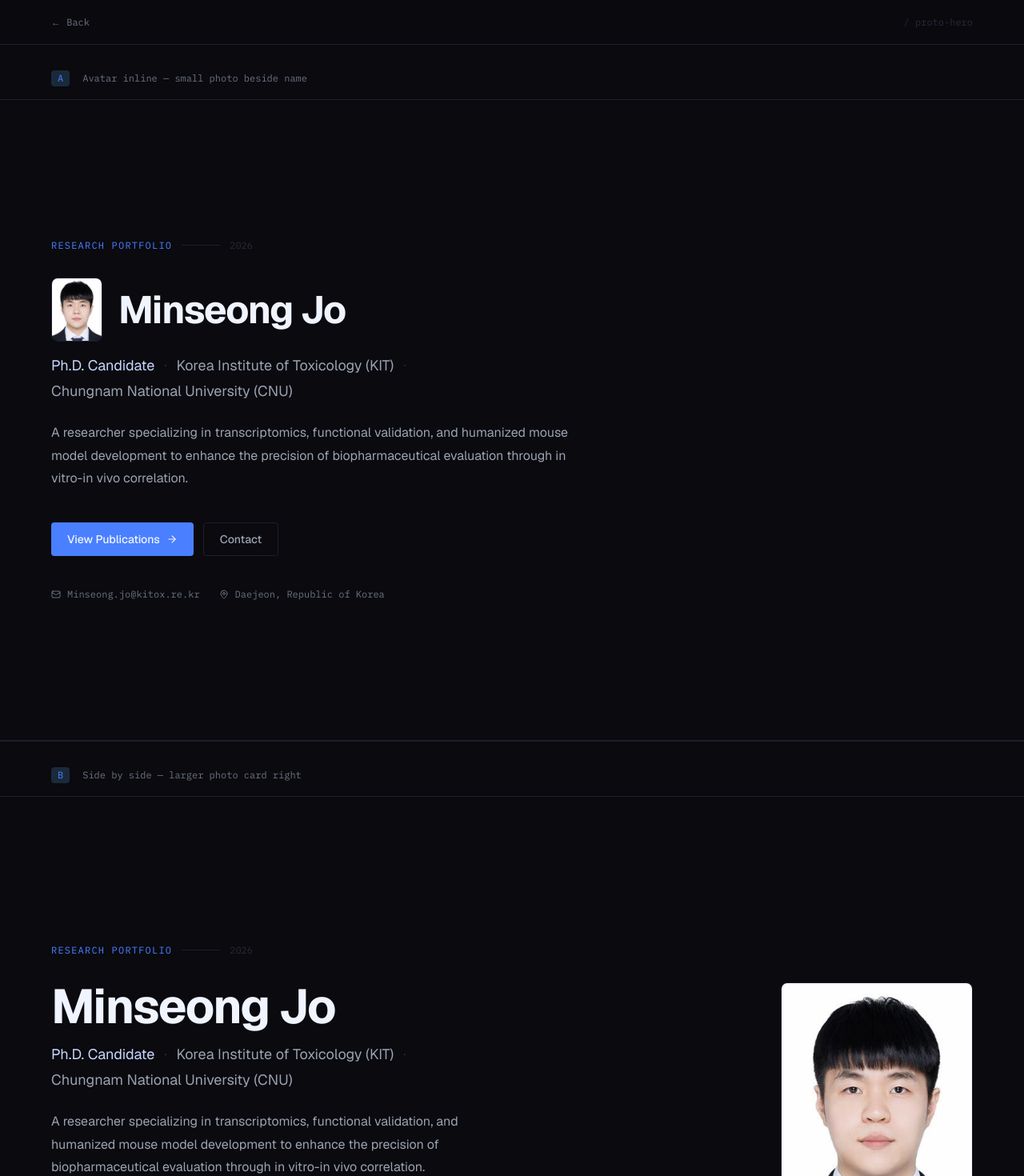
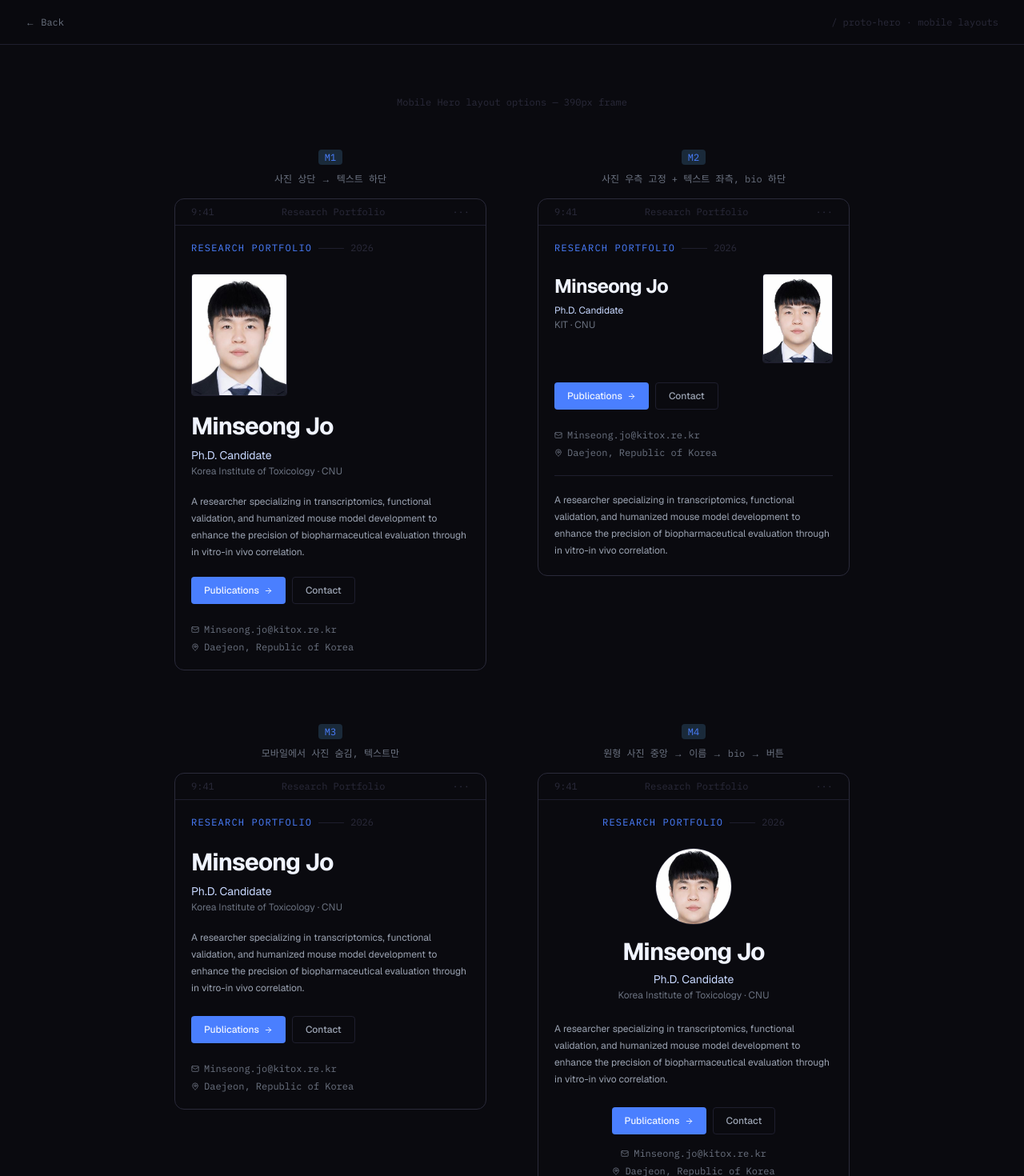
Before and after one commit to dev-tinkerbell/cv-minseong-jo, a Next.js app: page /proto-hero in a window 1280 px wide. Shown: the top 1470 px of the page at 80% size. Built offline with nearby package versions, Linux system fonts and the light colour scheme.

Commit message:
feat: restore Hero, update proto-hero with mobile layout options
Co-Authored-By: Claude Sonnet 4.6 <noreply@anthropic.com>

```diff
--- a/app/proto-hero/page.tsx
+++ b/app/proto-hero/page.tsx
@@ -4,225 +4,201 @@ import Image from "next/image";
 import { ArrowRight, Mail, MapPin } from "lucide-react";
 import { personal } from "@/lib/data";
 
+const bio = personal.bio;
 const email = personal.email;
 const location = personal.location;
-const title = personal.title;
-const institution = personal.institution;
-const affiliation = personal.affiliation;
-const bio = personal.bio;
 
+// Simulated mobile frame
+function MobileFrame({ label, description, children }: {
+  label: string;
+  description: string;
+  children: React.ReactNode;
+}) {
+  return (
+    <div className="flex flex-col items-center gap-4">
+      <div className="text-center">
+        <span
+          className="font-mono text-xs px-2 py-0.5 rounded"
+          style={{ backgroundColor: "#1a2a3a", color: "#4a7fff" }}
+        >
+          {label}
+        </span>
+        <p className="font-mono text-xs mt-2" style={{ color: "#6b7280" }}>{description}</p>
+      </div>
+      {/* Phone frame */}
+      <div
+        className="relative overflow-hidden"
+        style={{
+          width: "390px",
+          maxWidth: "100%",
+          border: "1px solid #2a2a3a",
+          borderRadius: "12px",
+          backgroundColor: "#0a0a0f",
+        }}
+      >
+        {/* Status bar mock */}
+        <div
+          className="px-5 py-2 flex items-center justify-between"
+          style={{ borderBottom: "1px solid #1e1e2e" }}
+        >
+          <span className="font-mono text-xs" style={{ color: "#2a2a3a" }}>9:41</span>
+          <span className="font-mono text-xs" style={{ color: "#2a2a3a" }}>Research Portfolio</span>
+          <span className="font-mono text-xs" style={{ color: "#2a2a3a" }}>···</span>
+        </div>
+        {children}
+      </div>
+    </div>
+  );
+}
+
+// Shared elements
 const tagLine = (
-  <div className="flex items-center gap-3 mb-8">
+  <div className="flex items-center gap-2 mb-6">
     <span className="font-mono text-xs tracking-widest uppercase" style={{ color: "#4a7fff" }}>
       Research Portfolio
     </span>
-    <span className="h-px w-12" style={{ backgroundColor: "#1e1e2e" }} />
+    <span className="h-px w-8" style={{ backgroundColor: "#1e1e2e" }} />
     <span className="font-mono text-xs" style={{ color: "#2a2a3a" }}>2026</span>
   </div>
 );
 
+const titleBlock = (
+  <div className="mb-5">
+    <h1 className="text-3xl font-bold tracking-tight mb-2" style={{ color: "#f0f4ff", letterSpacing: "-0.03em" }}>
+      Minseong Jo
+    </h1>
+    <p className="text-sm" style={{ color: "#c8d8ff" }}>Ph.D. Candidate</p>
+    <p className="text-xs mt-0.5" style={{ color: "#6b7280" }}>Korea Institute of Toxicology · CNU</p>
+  </div>
+);
+
 const ctaRow = (
-  <div className="flex flex-wrap gap-3 mb-10">
-    <span
-      className="flex items-center gap-2 px-5 py-2.5 rounded text-sm font-medium"
-      style={{ backgroundColor: "#4a7fff", color: "#f0f4ff" }}
-    >
-      View Publications <ArrowRight size={14} />
+  <div className="flex gap-2 mb-6">
+    <span className="flex items-center gap-1.5 px-4 py-2 rounded text-xs font-medium" style={{ backgroundColor: "#4a7fff", color: "#f0f4ff" }}>
+      Publications <ArrowRight size={11} />
     </span>
-    <span
-      className="flex items-center gap-2 px-5 py-2.5 rounded text-sm font-medium"
-      style={{ border: "1px solid #1e1e2e", color: "#9ba3b2" }}
-    >
+    <span className="flex items-center px-4 py-2 rounded text-xs font-medium" style={{ border: "1px solid #1e1e2e", color: "#9ba3b2" }}>
       Contact
     </span>
   </div>
 );
 
 const metaRow = (
-  <div className="flex flex-wrap gap-6">
-    <span className="flex items-center gap-2 text-xs font-mono" style={{ color: "#6b7280" }}>
-      <Mail size={12} /> {email}
+  <div className="flex flex-col gap-1.5">
+    <span className="flex items-center gap-1.5 text-xs font-mono" style={{ color: "#6b7280" }}>
+      <Mail size={10} /> {email}
     </span>
-    <span className="flex items-center gap-2 text-xs font-mono" style={{ color: "#6b7280" }}>
-      <MapPin size={12} /> {location}
+    <span className="flex items-center gap-1.5 text-xs font-mono" style={{ color: "#6b7280" }}>
+      <MapPin size={10} /> {location}
     </span>
   </div>
 );
 
-const titleRow = (
-  <div className="flex flex-wrap items-center gap-x-3 gap-y-1 mb-6">
-    <span className="text-base md:text-lg" style={{ color: "#c8d8ff" }}>{title}</span>
-    <span style={{ color: "#2a2a3a" }}>·</span>
-    <span className="text-base md:text-lg" style={{ color: "#9ba3b2" }}>{institution}</span>
-    <span style={{ color: "#2a2a3a" }}>·</span>
-    <span className="text-base md:text-lg" style={{ color: "#9ba3b2" }}>{affiliation}</span>
+const bioText = (
+  <p className="text-xs leading-relaxed" style={{ color: "#9ba3b2", lineHeight: 1.75 }}>
+    {bio}
+  </p>
+);
+
+const photo = (w: number) => (
+  <div className="overflow-hidden rounded" style={{ width: `${w}px`, border: "1px solid #1e1e2e", flexShrink: 0 }}>
+    <Image src="/profile.jpg" alt="Minseong Jo" width={303} height={389} className="w-full h-auto" />
   </div>
 );
 
-function Label({ letter, title }: { letter: string; title: string }) {
+// ── M1: 사진 상단, 텍스트 하단 스택 ────────────────────────────────────────────
+function M1() {
   return (
-    <div className="px-4 md:px-8 lg:px-16 pt-8 pb-4 flex items-center gap-4" style={{ borderBottom: "1px solid #1e1e2e" }}>
-      <span
-        className="font-mono text-xs px-2 py-0.5 rounded"
-        style={{ backgroundColor: "#1a2a3a", color: "#4a7fff" }}
-      >
-        {letter}
-      </span>
-      <span className="font-mono text-xs" style={{ color: "#6b7280" }}>{title}</span>
+    <MobileFrame label="M1" description="사진 상단 → 텍스트 하단">
+      <div className="p-5">
+        {tagLine}
+        <div className="mb-5">{photo(120)}</div>
+        {titleBlock}
+        {bioText}
+        <div className="mt-5">{ctaRow}</div>
+        {metaRow}
       </div>
+    </MobileFrame>
   );
 }
 
-// ── A: Small avatar beside name ───────────────────────────────────────────────
-function ProtoA() {
+// ── M2: 사진 우측 상단 고정, 텍스트 왼쪽 ─────────────────────────────────────
+function M2() {
   return (
-    <div>
-      <Label letter="A" title="Avatar inline — small photo beside name" />
-      <section className="px-4 md:px-8 lg:px-16 py-20" style={{ minHeight: "100vh", display: "flex", alignItems: "center" }}>
-        <div className="max-w-2xl w-full">
+    <MobileFrame label="M2" description="사진 우측 고정 + 텍스트 좌측, bio 하단">
+      <div className="p-5">
         {tagLine}
-          <div className="flex items-center gap-5 mb-4">
-            <div
-              className="shrink-0 overflow-hidden rounded-lg"
-              style={{ width: "64px", height: "80px", border: "1px solid #1e1e2e" }}
-            >
-              <Image src="/profile.jpg" alt="Minseong Jo" width={303} height={389} className="w-full h-full object-cover" />
-            </div>
-            <div>
-              <h1
-                className="text-4xl sm:text-5xl font-bold leading-none tracking-tight"
-                style={{ color: "#f0f4ff", letterSpacing: "-0.03em" }}
-              >
+        <div className="flex items-start justify-between gap-4 mb-6">
+          <div className="flex-1 min-w-0">
+            <h1 className="text-2xl font-bold tracking-tight mb-1.5" style={{ color: "#f0f4ff", letterSpacing: "-0.03em" }}>
               Minseong Jo
             </h1>
+            <p className="text-xs mb-0.5" style={{ color: "#c8d8ff" }}>Ph.D. Candidate</p>
+            <p className="text-xs" style={{ color: "#6b7280" }}>KIT · CNU</p>
+          </div>
+          {photo(88)}
+        </div>
+        {ctaRow}
+        {metaRow}
+        <div className="mt-5 pt-5" style={{ borderTop: "1px solid #1e1e2e" }}>
+          {bioText}
         </div>
       </div>
-          {titleRow}
-          <p className="text-sm md:text-base leading-relaxed mb-10" style={{ color: "#9ba3b2", lineHeight: 1.8 }}>
-            {bio}
-          </p>
-          {ctaRow}
-          {metaRow}
-        </div>
-      </section>
-    </div>
+    </MobileFrame>
   );
 }
 
-// ── B: Right card, larger photo ───────────────────────────────────────────────
-function ProtoB() {
+// ── M3: 텍스트만, 사진 숨김 ────────────────────────────────────────────────────
+function M3() {
   return (
-    <div>
-      <Label letter="B" title="Side by side — larger photo card right" />
-      <section className="px-4 md:px-8 lg:px-16 py-20" style={{ minHeight: "100vh", display: "flex", alignItems: "center" }}>
-        <div className="flex flex-col lg:flex-row lg:items-center lg:justify-between gap-12 lg:gap-16 w-full">
-          <div className="max-w-xl">
+    <MobileFrame label="M3" description="모바일에서 사진 숨김, 텍스트만">
+      <div className="p-5">
         {tagLine}
-            <h1
-              className="text-4xl sm:text-5xl md:text-6xl font-bold leading-none tracking-tight mb-4"
-              style={{ color: "#f0f4ff", letterSpacing: "-0.03em" }}
-            >
-              Minseong Jo
-            </h1>
-            {titleRow}
-            <p className="text-sm md:text-base leading-relaxed mb-10" style={{ color: "#9ba3b2", lineHeight: 1.8 }}>
-              {bio}
-            </p>
-            {ctaRow}
+        {titleBlock}
+        {bioText}
+        <div className="mt-6">{ctaRow}</div>
         {metaRow}
       </div>
-          <div className="shrink-0 flex flex-col items-center gap-3">
-            <div className="overflow-hidden rounded-lg" style={{ width: "240px", border: "1px solid #1e1e2e" }}>
-              <Image src="/profile.jpg" alt="Minseong Jo" width={303} height={389} className="w-full h-auto" />
-            </div>
-            <p className="font-mono text-xs" style={{ color: "#2a2a3a" }}>Minseong Jo</p>
-          </div>
-        </div>
-      </section>
-    </div>
+    </MobileFrame>
   );
 }
 
-// ── C: Photo top-left, name beside ───────────────────────────────────────────
-function ProtoC() {
+// ── M4: 사진 원형 중앙 정렬 ────────────────────────────────────────────────────
+function M4() {
   return (
-    <div>
-      <Label letter="C" title="Photo top-left, name & title beside" />
-      <section className="px-4 md:px-8 lg:px-16 py-20" style={{ minHeight: "100vh", display: "flex", alignItems: "center" }}>
-        <div className="max-w-3xl w-full">
+    <MobileFrame label="M4" description="원형 사진 중앙 → 이름 → bio → 버튼">
+      <div className="p-5 flex flex-col items-center text-center">
         {tagLine}
-          {/* Photo + name block */}
-          <div className="flex flex-col sm:flex-row sm:items-end gap-6 mb-10">
         <div
-              className="shrink-0 overflow-hidden rounded-lg"
-              style={{ width: "120px", border: "1px solid #1e1e2e" }}
+          className="overflow-hidden mb-4"
+          style={{ width: "96px", height: "96px", borderRadius: "50%", border: "1px solid #1e1e2e" }}
         >
-              <Image src="/profile.jpg" alt="Minseong Jo" width={303} height={389} className="w-full h-auto" />
+          <Image src="/profile.jpg" alt="Minseong Jo" width={303} height={389} className="w-full h-auto object-cover object-top" style={{ marginTop: "-4px" }} />
         </div>
-            <div className="pb-1">
-              <h1
-                className="text-4xl sm:text-5xl md:text-6xl font-bold leading-none tracking-tight mb-3"
-                style={{ color: "#f0f4ff", letterSpacing: "-0.03em" }}
-              >
+        <h1 className="text-3xl font-bold tracking-tight mb-1.5" style={{ color: "#f0f4ff", letterSpacing: "-0.03em" }}>
           Minseong Jo
         </h1>
-              {titleRow}
+        <p className="text-sm mb-0.5" style={{ color: "#c8d8ff" }}>Ph.D. Candidate</p>
+        <p className="text-xs mb-6" style={{ color: "#6b7280" }}>Korea Institute of Toxicology · CNU</p>
+        <div className="text-left w-full mb-6">{bioText}</div>
+        <div className="flex gap-2 justify-center mb-4">
+          <span className="flex items-center gap-1.5 px-4 py-2 rounded text-xs font-medium" style={{ backgroundColor: "#4a7fff", color: "#f0f4ff" }}>
+            Publications <ArrowRight size={11} />
+          </span>
+          <span className="flex items-center px-4 py-2 rounded text-xs font-medium" style={{ border: "1px solid #1e1e2e", color: "#9ba3b2" }}>
+            Contact
+          </span>
+        </div>
+        <div className="flex flex-col items-center gap-1.5">
+          <span className="flex items-center gap-1.5 text-xs font-mono" style={{ color: "#6b7280" }}>
+            <Mail size={10} /> {email}
+          </span>
+          <span className="flex items-center gap-1.5 text-xs font-mono" style={{ color: "#6b7280" }}>
+            <MapPin size={10} /> {location}
+          </span>
         </div>
       </div>
-          <p className="text-sm md:text-base leading-relaxed mb-10" style={{ color: "#9ba3b2", lineHeight: 1.8 }}>
-            {bio}
-          </p>
-          {ctaRow}
-          {metaRow}
-        </div>
-      </section>
-    </div>
-  );
-}
-
-// ── D: Full-height right column photo ─────────────────────────────────────────
-function ProtoD() {
-  return (
-    <div>
-      <Label letter="D" title="Full-height split — photo fills right half" />
-      <section style={{ minHeight: "100vh", display: "flex" }}>
-        {/* Left text */}
-        <div className="flex-1 flex items-center px-4 md:px-8 lg:px-16 py-20">
-          <div className="max-w-lg w-full">
-            {tagLine}
-            <h1
-              className="text-4xl sm:text-5xl md:text-6xl font-bold leading-none tracking-tight mb-4"
-              style={{ color: "#f0f4ff", letterSpacing: "-0.03em" }}
-            >
-              Minseong Jo
-            </h1>
-            {titleRow}
-            <p className="text-sm md:text-base leading-relaxed mb-10" style={{ color: "#9ba3b2", lineHeight: 1.8 }}>
-              {bio}
-            </p>
-            {ctaRow}
-            {metaRow}
-          </div>
-        </div>
-        {/* Right photo — hidden on mobile */}
-        <div
-          className="hidden lg:block relative"
-          style={{ width: "38%", borderLeft: "1px solid #1e1e2e" }}
-        >
-          <Image
-            src="/profile.jpg"
-            alt="Minseong Jo"
-            fill
-            className="object-cover object-top"
-            style={{ filter: "brightness(0.85)" }}
-          />
-          <div
-            className="absolute inset-0"
-            style={{ background: "linear-gradient(to right, rgba(10,10,15,0.5) 0%, transparent 30%)" }}
-          />
-        </div>
-      </section>
-    </div>
+    </MobileFrame>
   );
 }
 
@@ -231,20 +207,24 @@ export default function ProtoHeroPage() {
     <div style={{ backgroundColor: "#0a0a0f", minHeight: "100vh" }}>
       {/* Nav */}
       <div
-        className="sticky top-0 z-50 px-4 md:px-8 lg:px-16 h-14 flex items-center justify-between"
+        className="sticky top-0 z-50 px-4 md:px-8 h-14 flex items-center justify-between"
         style={{ backgroundColor: "rgba(10,10,15,0.92)", backdropFilter: "blur(12px)", borderBottom: "1px solid #1e1e2e" }}
       >
         <a href="/" className="font-mono text-xs" style={{ color: "#6b7280" }}>← Back</a>
-        <span className="font-mono text-xs" style={{ color: "#2a2a3a" }}>/ proto-hero</span>
+        <span className="font-mono text-xs" style={{ color: "#2a2a3a" }}>/ proto-hero · mobile layouts</span>
       </div>
 
-      <ProtoA />
-      <div style={{ borderTop: "2px solid #1e1e2e" }} />
-      <ProtoB />
-      <div style={{ borderTop: "2px solid #1e1e2e" }} />
-      <ProtoC />
-      <div style={{ borderTop: "2px solid #1e1e2e" }} />
-      <ProtoD />
+      <div className="px-4 md:px-8 py-16">
+        <p className="font-mono text-xs mb-12 text-center" style={{ color: "#2a2a3a" }}>
+          Mobile Hero layout options — 390px frame
+        </p>
+        <div className="flex flex-wrap justify-center gap-16">
+          <M1 />
+          <M2 />
+          <M3 />
+          <M4 />
+        </div>
+      </div>
     </div>
   );
 }
```
Lines whose indentation alone changed are shown as unchanged.
